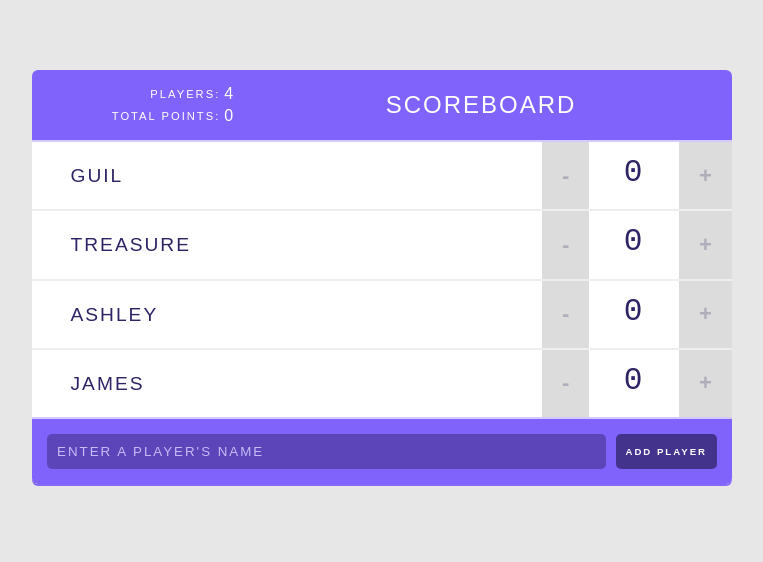
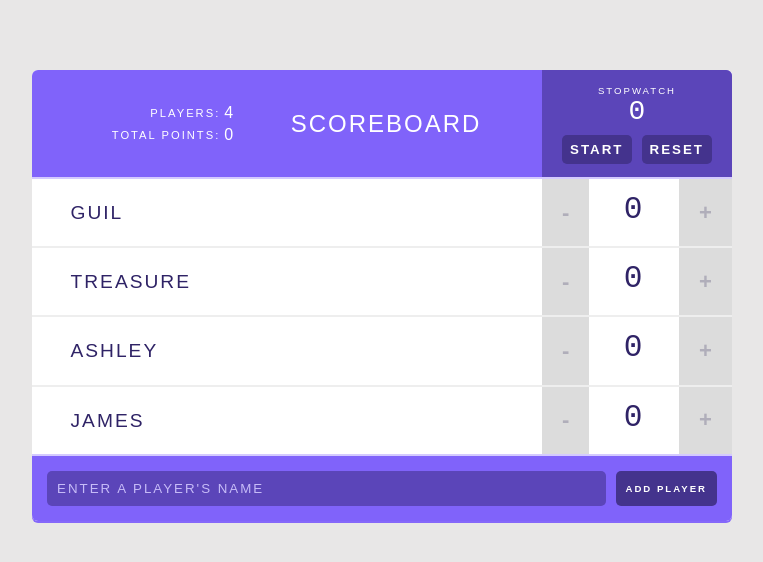
Before and after one commit to umair-farooq-osf/React-Scoreboard, a React (Create React App) app: page / in a window 1280 px wide. Shown: the top 562 px of the page, without its empty margins (258-1021 px from the left). Built offline with nearby package versions, Linux system fonts and the light colour scheme.

Commit message:
React Components: Stateful Components and Lifecycle Methods section code

```diff
--- a/src/components/Header.js
+++ b/src/components/Header.js
@@ -1,5 +1,6 @@
 import React from 'react';
 import Stats from './Stats';
+import Stopwatch from './Stopwatch';
 
 const Header = (props) => {
     return (
@@ -8,6 +9,7 @@
                 players={props.players}
             />
             <h1>{ props.title }</h1>
+            <Stopwatch />
         </header>
     );
 };
--- /dev/null
+++ b/src/components/Stopwatch.js
@@ -0,0 +1,69 @@
+import React, { Component } from 'react';
+
+class Stopwatch extends Component {
+
+    state = {
+        isRunning: false,
+        elapsedTime: 0,
+        previousTime: 0
+    };
+
+    componentDidMount() {
+        this.intervalID = setInterval(() => this.tick(), 100);
+    }
+
+    componentWillUnmount() {
+        clearInterval(this.intervalID);
+    }
+
+    tick = () => {
+        if (this.state.isRunning) {
+            const now = Date.now();
+            this.setState(prevState => {
+                return {
+                    previousTime: now,
+                    elapsedTime: prevState.elapsedTime + (now -
+                    prevState.previousTime)
+                }
+            })
+        }
+    }
+
+    handleStopwatch = () => {
+        this.setState(prevState => {
+            return {
+                isRunning: !prevState.isRunning
+            };
+        });
+
+        if (!this.state.isRunning) {
+            this.setState({
+                previousTime: Date.now()
+            });
+        }
+    }
+
+    handleReset = () => {
+        this.setState({
+            elapsedTime: 0
+        });
+    }
+
+    render() {
+        const seconds = Math.floor(this.state.elapsedTime / 1000);
+        return (
+            <div className="stopwatch">
+                <h2>Stopwatch</h2>
+                <span className="stopwatch-time">
+                    {seconds}
+                </span>
+                <button onClick={this.handleStopwatch}>
+                    { this.state.isRunning ? 'Stop' : 'Start'}
+                </button>
+                <button onClick={this.handleReset}>Reset</button>
+            </div>
+        );
+    }
+}
+
+export default Stopwatch;
```
